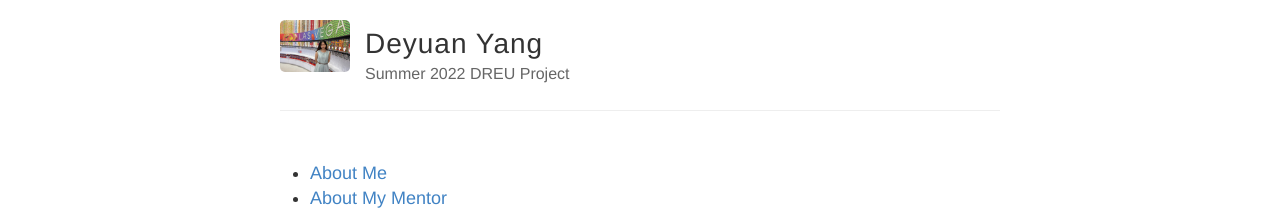
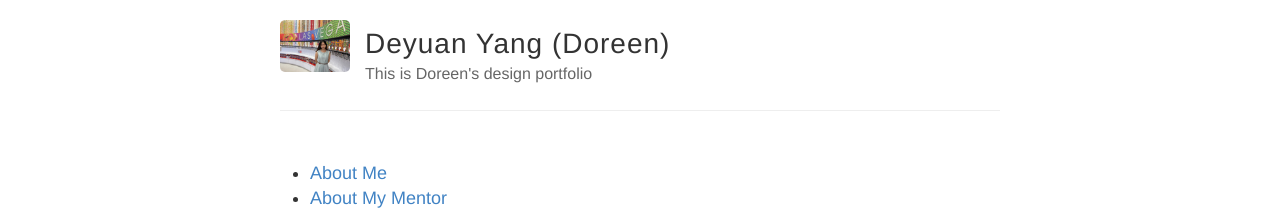
Before and after one commit to Doreenyang/doreendesign, a Jekyll site: the page built from index.md, in a window 1280 px wide. Shown: the top 214 px of the page. Built offline with Jekyll 4.4.1, drawn with Linux system fonts in a browser that asks for light colours.

Commit message:
Update _config.yml

```diff
--- a/_config.yml
+++ b/_config.yml
@@ -3,10 +3,10 @@
 #
 
 # Name of your site (displayed in the header)
-name: Deyuan Yang
+name: Deyuan Yang (Doreen)
 
 # Short bio or description (displayed in the header)
-description: Summer 2022 DREU Project
+description: This is Doreen's design portfolio
 
 # URL of your avatar or profile pic (you could use your GitHub profile pic)
 avatar: https://Doreenyang.github.io/images/Doreen_Photo.jpg
@@ -18,14 +18,14 @@ avatar: https://Doreenyang.github.io/images/Doreen_Photo.jpg
 # Includes an icon in the footer for each username you enter
 footer-links:
   dribbble:
-  email: yourmail@mail.com
+  email: deyuan.y@wustl.edu
   facebook:
   flickr:
   rss: # just type anything here for a working RSS icon
 
 # Your website URL (e.g. http://ajstent.github.io)
 # Used for Sitemap.xml and your RSS feed
-url: http;//Doreenyang.github.io
+url: http://doreendesign.github.io
 
 # If you're hosting your site at a Project repository on GitHub pages
 # (http://yourusername.github.io/repository-name)
```
